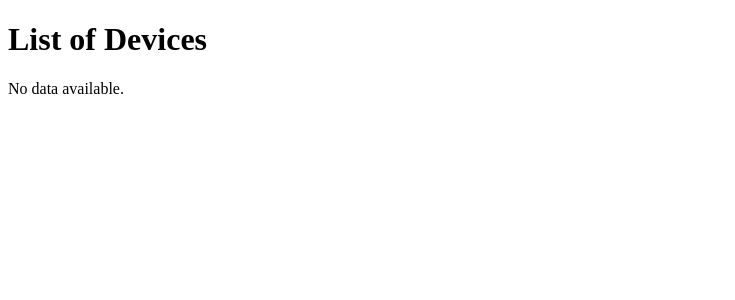
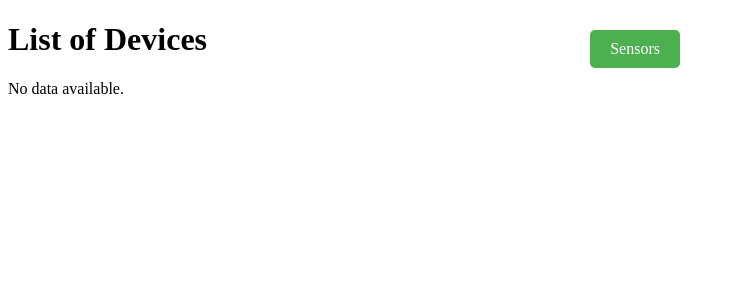
Before and after one commit to israel-at-aritsugi-lab/iot-webpage, a Flask app: page /iot/devices in a window 1280 px wide. Shown: the top 300 px of the page, without its empty margins (0-735 px from the left). Run offline with Flask 3, Linux system fonts and the light colour scheme; data that the repository does not hold is empty.

Commit message:
added button

```diff
--- a/templates/device_viewer.html
+++ b/templates/device_viewer.html
@@ -68,10 +68,33 @@
         .circle.gray{
             background-color: #4f4b4b;
         }
+
+
+        .animated-button{
+            position:absolute;
+            top:30px;
+            right:600px;
+        }
+
+        .animated-button{
+            display:inline-block;
+            padding:10px 20px;
+            background-color:#4CAF50;
+            color:white;
+            border-radius:5px;
+            text-decoration:none;
+            transition:transoform 0.2s, box-shadow 0.2s;
+        }
+
+        .animated-button:hover{
+            transform:scale(1.05);
+            box-shadow:0 4px 6px rgba(0,0,0,0,1);
+        }
     </style>
 </head>
 <body>
     <h1>List of Devices</h1>
+    <a href="/iot" class="animated-button">Sensors</a>
     {% if device_info %}
     <table class="content-table">
         <thead>
```
Also changed, not shown: database_script.py (+1 -57 lines), views.py (+0 -61 lines).
